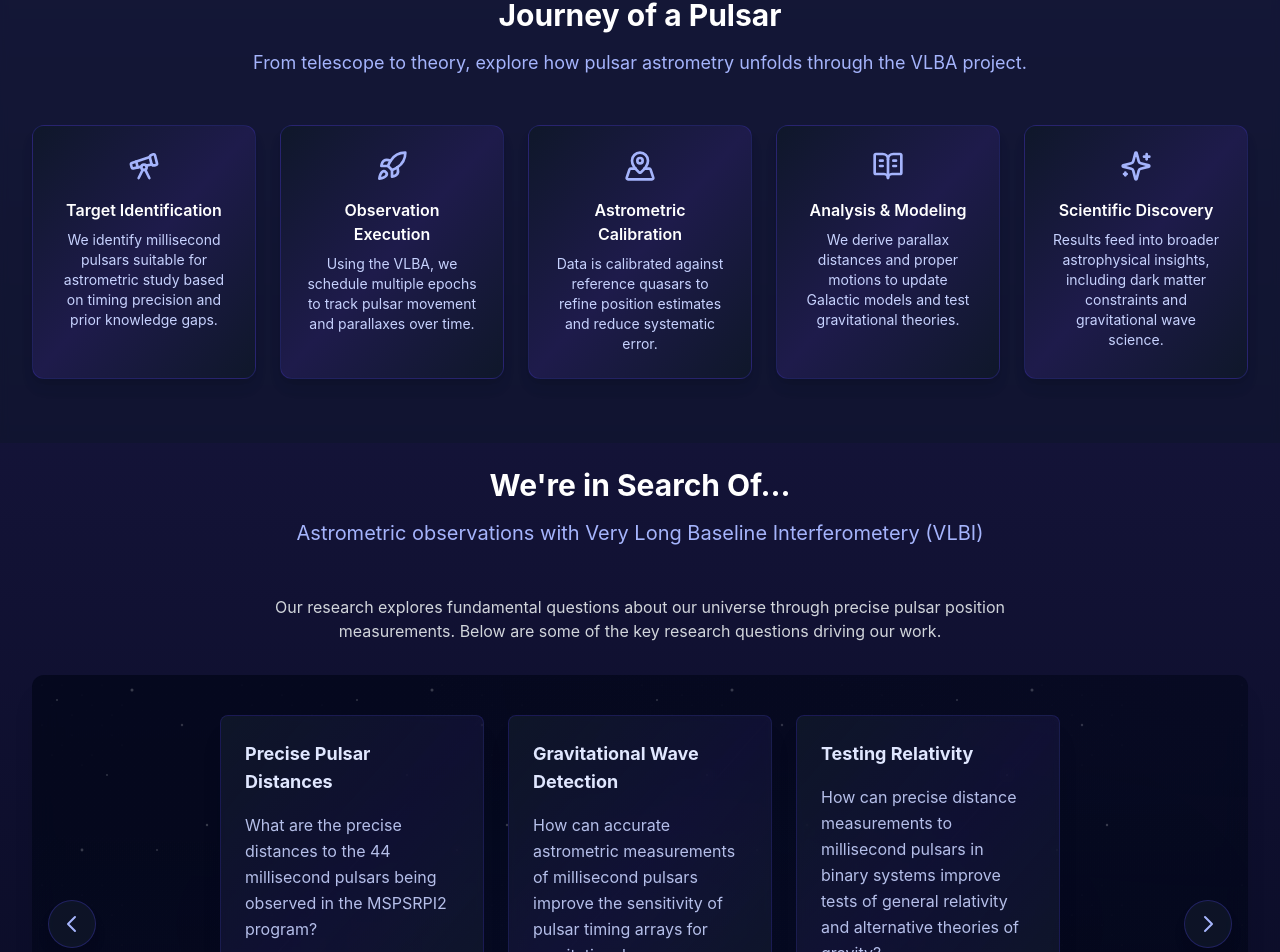
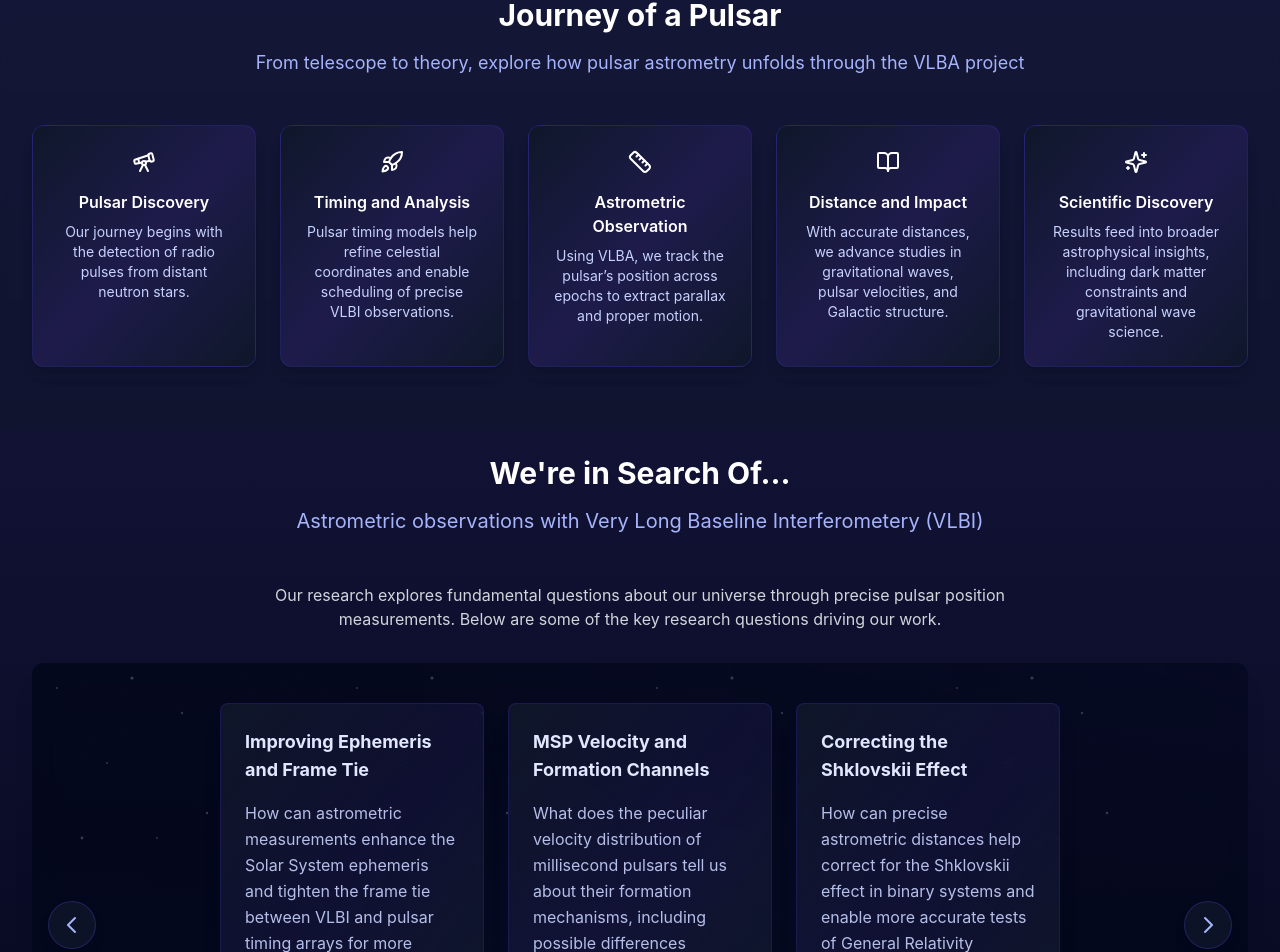
Before and after one commit to codexnyctis/test-deploy, a React (Create React App) app: page / in a window 1280 px wide. Shown: the part 1089-2041 px from the top of the page. Built offline with nearby package versions, Linux system fonts and the light colour scheme.

Commit message:
AP-003: Enable feature disable and enable UI components of the HomePage

```diff
--- a/package.json
+++ b/package.json
@@ -7,6 +7,7 @@
     "@testing-library/jest-dom": "^6.6.3",
     "@testing-library/react": "^16.2.0",
     "@testing-library/user-event": "^13.5.0",
+    "framer-motion": "^12.7.4",
     "lucide-react": "^0.485.0",
     "react": "^19.1.0",
     "react-dom": "^19.1.0",
--- a/public/data/homepage/HomePage.json
+++ b/public/data/homepage/HomePage.json
@@ -13,29 +13,34 @@
     { "label": "Precise Distances", "value": "57+" },
     { "label": "Years of Research", "value": "15" }
   ],
+  "phase1Progress": {
+    "totalPulsars": 33,
+    "observedPulsars": 1
+  },
   "phase2Progress": {
     "totalPulsars": 44,
-    "observedPulsars": 21,
-    "percentComplete": 62
+    "observedPulsars": 21
   },
+  "researchQuestionsVisible": true,
   "researchQuestions": [
     {
-      "title": "Precise Pulsar Distances",
-      "description": "What are the precise distances to the 44 millisecond pulsars being observed in the MSPSRPI2 program?"
+      "title": "Improving Ephemeris and Frame Tie",
+      "description": "How can astrometric measurements enhance the Solar System ephemeris and tighten the frame tie between VLBI and pulsar timing arrays for more accurate gravitational wave detection?"
     },
     {
-      "title": "Gravitational Wave Detection",
-      "description": "How can accurate astrometric measurements of millisecond pulsars improve the sensitivity of pulsar timing arrays for gravitational wave detection?"
+      "title": "MSP Velocity and Formation Channels",
+      "description": "What does the peculiar velocity distribution of millisecond pulsars tell us about their formation mechanisms, including possible differences between isolated and binary MSPs?"
     },
     {
-      "title": "Testing Relativity",
-      "description": "How can precise distance measurements to millisecond pulsars in binary systems improve tests of general relativity and alternative theories of gravity?"
+      "title": "Correcting the Shklovskii Effect",
+      "description": "How can precise astrometric distances help correct for the Shklovskii effect in binary systems and enable more accurate tests of General Relativity through pulsar orbital decay?"
     },
     {
-      "title": "Galactic Distribution",
-      "description": "How do millisecond pulsars distribute throughout the Galaxy, and what does this reveal about their formation and evolution?"
+      "title": "Tracing the Galactic Potential with MSPs",
+      "description": "Can newly measured MSP binaries be used to trace the Galactic gravitational potential and better constrain the distribution of dark matter in the Milky Way?"
     }
   ],
+  "keyDiscoveriesVisible": false,
   "keyFindings": [
     {
       "title": "Electron Density Model Flaws",
@@ -52,5 +57,34 @@
       "description": "Our precise distance measurements for binary pulsars have enabled more stringent tests of gravitational radiation.",
       "theme": "teal"
     }
-  ]
+  ],
+  "pulsarJourneyVisible": true,
+  "pulsarJourney": {
+    "title": "Journey of a Pulsar",
+    "subtitle": "From telescope to theory, explore how pulsar astrometry unfolds through the VLBA project",
+    "steps": [
+      {
+        "title": "Pulsar Discovery",
+        "description": "Our journey begins with the detection of radio pulses from distant neutron stars."
+      },
+      {
+        "title": "Timing and Analysis",
+        "description": "Pulsar timing models help refine celestial coordinates and enable scheduling of precise VLBI observations."
+      },
+      {
+        "title": "Astrometric Observation",
+        "description": "Using VLBA, we track the pulsar’s position across epochs to extract parallax and proper motion."
+      },
+      {
+        "title": "Distance and Impact",
+        "description": "With accurate distances, we advance studies in gravitational waves, pulsar velocities, and Galactic structure."
+      },
+      {
+        "title": "Scientific Discovery",
+        "description": "Results feed into broader astrophysical insights, including dark matter constraints and gravitational wave science."
+      }
+
+    ]
+  },
+  "pulsarInfoVisible": true
 }
--- a/src/pages/Homepage.js
+++ b/src/pages/Homepage.js
@@ -1,7 +1,7 @@
 import React, { useState, useEffect } from 'react';
 import { Link } from 'react-router-dom';
 import { MapPin, Star, Book, ChevronRight, Users, ExternalLink, Search, Download } from 'lucide-react';
-import { Rocket, Telescope, MapPinned, BookOpenText, Stars } from "lucide-react";
+import { Rocket, Telescope, MapPinned, BookOpenText, Stars, Ruler, BookOpen, Sparkles } from "lucide-react";
 import PulsarVisualizations from './PulsarVisualizations'; // Import the PulsarVisualizations component
 
 
@@ -23,36 +23,17 @@ const Homepage = () => {
     observedPulsars: 0,
     percentComplete: 0
   });
+  const [phase1Progress, setPhase1Progress] = useState([]);
   const [researchQuestions, setResearchQuestions] = useState([]);
+  const [researchQuestionsVisible, setResearchQuestionsVisible] = useState(true);
+  const [keyDiscoveriesVisible, setKeyDiscoveriesVisible] = useState(true);
   const [keyFindings, setKeyFindings] = useState([]); // new
   const [headings, setHeadings] = useState({}); // for section headers
-  const steps = [
-    {
-      icon: <Telescope className="h-8 w-8 text-indigo-300" />,
-      title: "Target Identification",
-      description: "We identify millisecond pulsars suitable for astrometric study based on timing precision and prior knowledge gaps."
-    },
-    {
-      icon: <Rocket className="h-8 w-8 text-indigo-300" />,
-      title: "Observation Execution",
-      description: "Using the VLBA, we schedule multiple epochs to track pulsar movement and parallaxes over time."
-    },
-    {
-      icon: <MapPinned className="h-8 w-8 text-indigo-300" />,
-      title: "Astrometric Calibration",
-      description: "Data is calibrated against reference quasars to refine position estimates and reduce systematic error."
-    },
-    {
-      icon: <BookOpenText className="h-8 w-8 text-indigo-300" />,
-      title: "Analysis & Modeling",
-      description: "We derive parallax distances and proper motions to update Galactic models and test gravitational theories."
-    },
-    {
-      icon: <Stars className="h-8 w-8 text-indigo-300" />,
-      title: "Scientific Discovery",
-      description: "Results feed into broader astrophysical insights, including dark matter constraints and gravitational wave science."
-    }
-  ];
+  const [pulsarJourney, setPulsarJourney] = useState({ title: "", subtitle: "", steps: [] });
+  const [pulsarJourneyVisible, setPulsarJourneyVisible] = useState(true);
+  const [pulsarInfoVisible, setPulsarInfoVisible] = useState(true);
+  const journeyIcons = [<Telescope />, <Rocket />, <Ruler />, <BookOpen />, <Sparkles />];
+
 
 
 
@@ -90,7 +71,7 @@ const Homepage = () => {
           { value: total.toString(), label: "Pulsars Observed" },
           { ...homepageData.projectStats.find(stat => stat.label === "Parallax Precision") },
           { value: `${completed}+`, label: "Precise Distances" },
-          { value: yearsOfResearch.toString(), label: "Years of Research" }
+          { ...homepageData.projectStats.find(stat => stat.label === "Years of Research") }
         ]);
 
         setPhase2Progress({
@@ -99,8 +80,14 @@ const Homepage = () => {
           percentComplete: percent
         });
 
+        setPhase1Progress(homepageData.phase1Progress);
+        setPulsarJourney(homepageData.pulsarJourney);
         setHeadings(homepageData.sectionHeaders);
         setResearchQuestions(homepageData.researchQuestions);
+        setResearchQuestionsVisible(homepageData.researchQuestionsVisible !== false);
+        setPulsarJourneyVisible(homepageData.pulsarJourneyVisible !== false);
+        setKeyDiscoveriesVisible(homepageData.keyDiscoveriesVisible !== false);
+        setPulsarInfoVisible(homepageData.pulsarInfoVisible !== false);
         setKeyFindings(homepageData.keyFindings);
       } catch (err) {
         console.error('Failed to load homepage or observation data:', err);
@@ -254,7 +241,7 @@ const Homepage = () => {
               </div>
 
               <div className="flex justify-between text-sm text-indigo-300 mb-3">
-                <span>Phase 1: 18 Milisecond Pulsars observed ✓</span>
+                <span>Phase 1: {phase1Progress.observedPulsars}/{phase1Progress.totalPulsars} Pulsars observed ✓</span>
                 <span>Phase 2: {phase2Progress.observedPulsars}/{phase2Progress.totalPulsars} Pulsars observed</span>
               </div>
 
@@ -287,22 +274,21 @@ const Homepage = () => {
           </div>
         </div>
 
+      {pulsarJourneyVisible && (
         <div className="py-16 bg-slate-900/50 backdrop-blur-sm">
           <div className="max-w-7xl mx-auto px-4 sm:px-6 lg:px-8">
             <div className="text-center mb-12">
-              <h2 className="text-3xl font-bold text-white mb-4">Journey of a Pulsar</h2>
-              <p className="text-indigo-300 text-lg">
-                From telescope to theory, explore how pulsar astrometry unfolds through the VLBA project.
-              </p>
+              <h2 className="text-3xl font-bold text-white mb-4">{pulsarJourney.title}</h2>
+              <p className="text-indigo-300 text-lg">{pulsarJourney.subtitle}</p>
             </div>
 
             <div className="grid md:grid-cols-5 gap-6">
-              {steps.map((step, index) => (
+              {pulsarJourney.steps.map((step, index) => (
                 <div
                   key={index}
                   className="rounded-xl bg-gradient-to-br from-slate-900 via-indigo-950 to-slate-900 p-6 border border-indigo-700/30 shadow-lg flex flex-col items-center text-center transition hover:scale-105"
                 >
-                  <div className="mb-4">{step.icon}</div>
+                  <div className="mb-4 text-white">{journeyIcons[index]}</div>
                   <h3 className="text-white font-semibold mb-2">{step.title}</h3>
                   <p className="text-indigo-200 text-sm">{step.description}</p>
                 </div>
@@ -310,8 +296,10 @@ const Homepage = () => {
             </div>
           </div>
         </div>
+      )}
 
         {/* Research Questions Section */}
+        {researchQuestionsVisible && (
           <div id="research" className="py-8 pt-6">
             <div className="max-w-7xl mx-auto px-4 sm:px-6 lg:px-8">
               <div className="text-center mb-12">
@@ -395,8 +383,10 @@ const Homepage = () => {
               </div>
             </div>
           </div>
+        )}
 
         {/* Millisecond Pulsars Explainer Section - the visualisation content goes here */}
+        {pulsarJourneyVisible && (
           <div className="py-16 bg-transparent">
             <div className="max-w-7xl mx-auto px-4 sm:px-6 lg:px-8">
               <div className="text-center mb-12">
@@ -410,8 +400,10 @@ const Homepage = () => {
               </div>
             </div>
           </div>
+        )}
 
         {/* Key Findings Section */}
+        {keyDiscoveriesVisible && (
           <div className="py-10">
             <div className="max-w-7xl mx-auto px-4 sm:px-6 lg:px-8">
               <div className="text-center mb-12">
@@ -489,6 +481,7 @@ const Homepage = () => {
               </div>
             </div>
           </div>
+        )}
 
         {/* Team Member Carousel Section */}
         <div className="py-16 bg-transparent">
```
Lines whose indentation alone changed are shown as unchanged.
